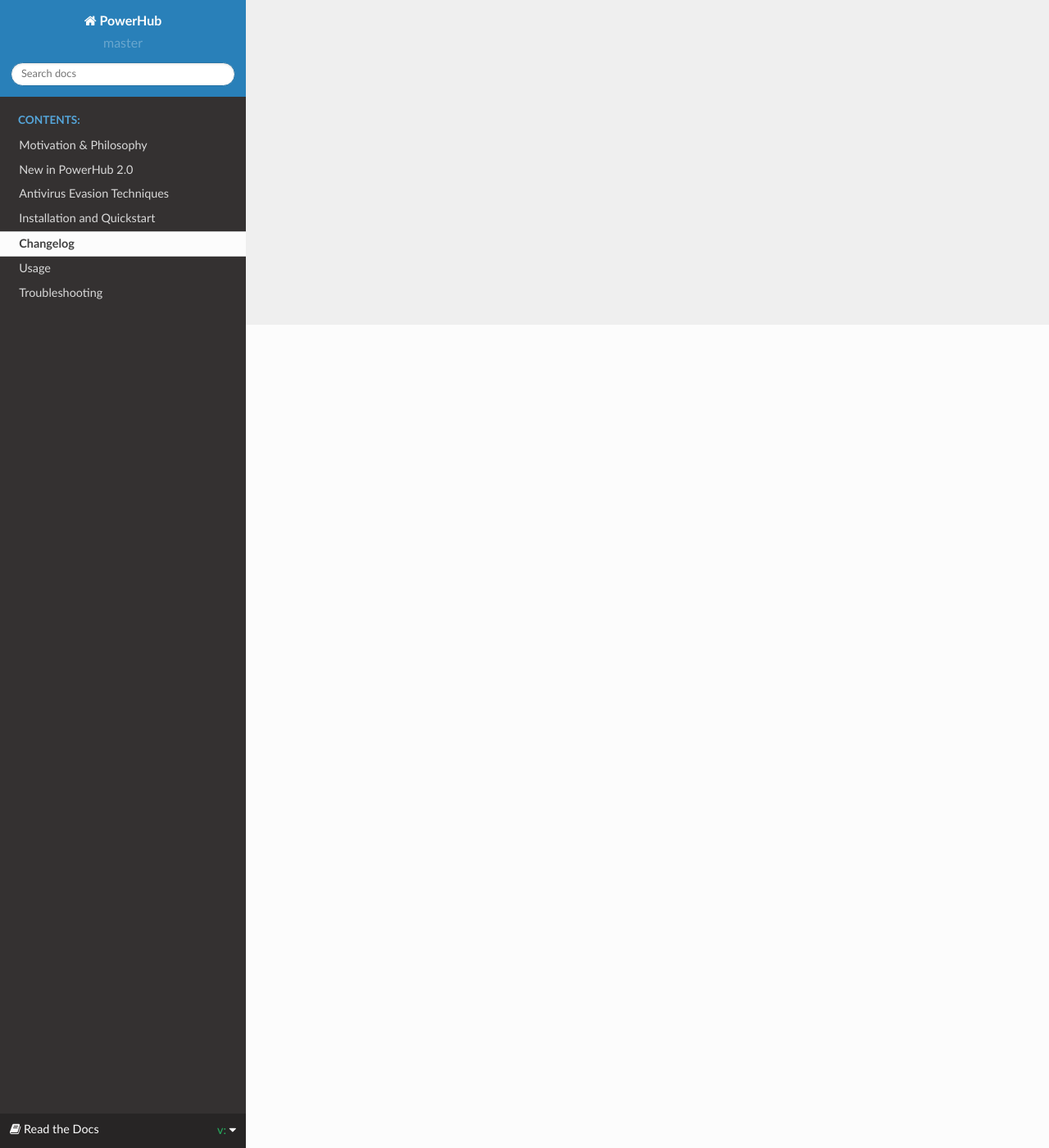
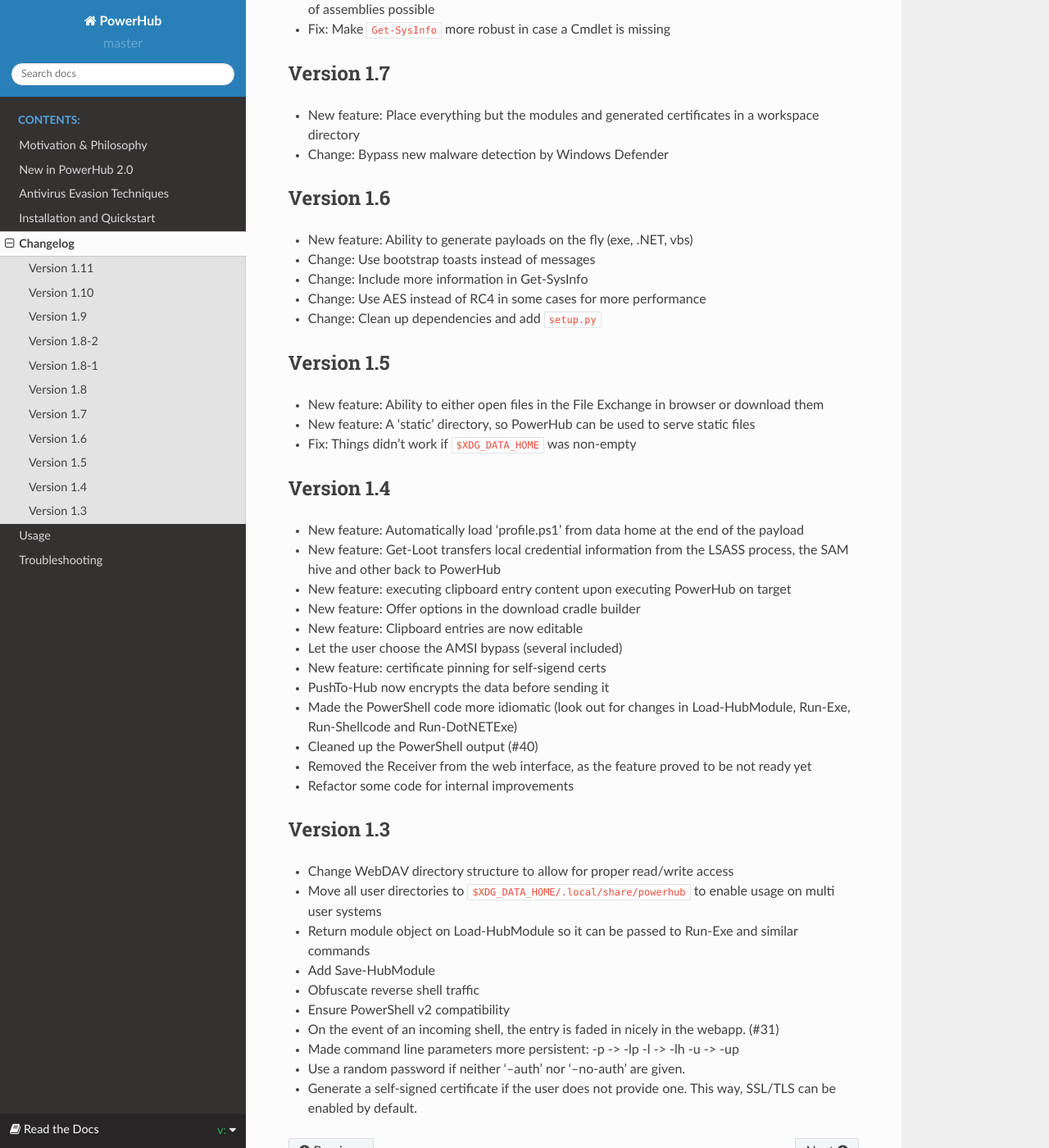
Before and after one commit to AdrianVollmer/PowerHub, a Sphinx documentation site: the page built from docs/changelog.md, in a window 1280 px wide and 1400 px high, scrolled down 1004 px. Shown: the whole window at 82% size. Built offline with Sphinx 7.4.7 and the Read the Docs theme 2.0.0, drawn with Linux system fonts in a browser that asks for light colours; some of the changed lines change nothing that is shown; some of the changed text lies outside the part shown.

Commit message:
Fix changelog in docs

````diff
--- a/CHANGELOG.md
+++ b/CHANGELOG.md
@@ -1,5 +1,8 @@
+Changelog
+=========
+
 Version 1.11
-============
+------------
 
 * Change: Merge `Load-HubModule` into `Get-HubModule`
 * Change: Determine module type by magic bytes instead of directories
@@ -7,7 +10,7 @@
 * Add: aliases for PE and .NET executables
 
 Version 1.10
-============
+------------
 
 * Fix: When using `SeparateAMSI`, the clipboard entry was ignored
 * Change: Use AES instead of slow RC4 after the AMSI bypass has been applied
@@ -16,24 +19,24 @@
 * Add: static files view (@exploide)
 
 Version 1.9
-===========
+-----------
 
 * Add: Separate AMSI Bypass
 
 Version 1.8-2
-=============
+-------------
 
 * Fix: Defeat Defender
 * Fix: Update socket.io
 
 Version 1.8-1
-=============
+-------------
 
 * Fix: Make compatible with PS2
 * Fix: Bypass newest Windows Defender
 
 Version 1.8
-===========
+-----------
 
 * Change: Obfuscate more parts of the PowerShell stager
 * Change: Always apply Rasta Mouse's AMSI bypass after the first bypass in
@@ -41,14 +44,14 @@
 * Fix: Make `Get-SysInfo` more robust in case a Cmdlet is missing
 
 Version 1.7
-===========
+-----------
 
 * New feature: Place everything but the modules and generated certificates
   in a workspace directory
 * Change: Bypass new malware detection by Windows Defender
 
 Version 1.6
-===========
+-----------
 
 * New feature: Ability to generate payloads on the fly (exe, .NET, vbs)
 * Change: Use bootstrap toasts instead of messages
@@ -57,7 +60,7 @@
 * Change: Clean up dependencies and add `setup.py`
 
 Version 1.5
-===========
+-----------
 
 * New feature: Ability to either open files in the File Exchange in browser or
   download them
@@ -65,7 +68,7 @@
 * Fix: Things didn't work if `$XDG_DATA_HOME` was non-empty
 
 Version 1.4
-===========
+-----------
 
 * New feature: Automatically load 'profile.ps1' from data home at the end of
   the payload
@@ -86,7 +89,7 @@
 * Refactor some code for internal improvements
 
 Version 1.3
-===========
+-----------
 
 * Change WebDAV directory structure to allow for proper read/write access
 * Move all user directories to `$XDG_DATA_HOME/.local/share/powerhub` to
--- a/docs/changelog.md
+++ b/docs/changelog.md
@@ -1 +1,2 @@
-# Changelog
+```{include} ../CHANGELOG.md
+```
````
